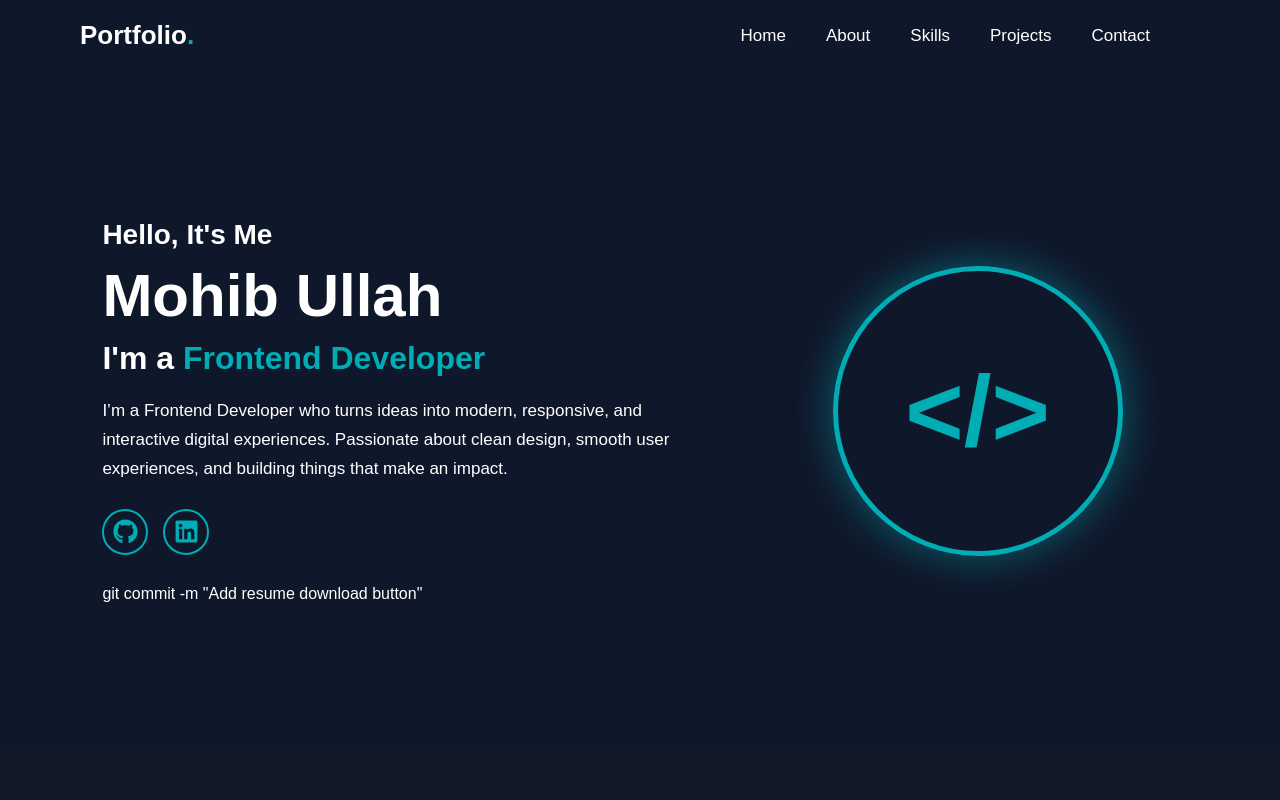
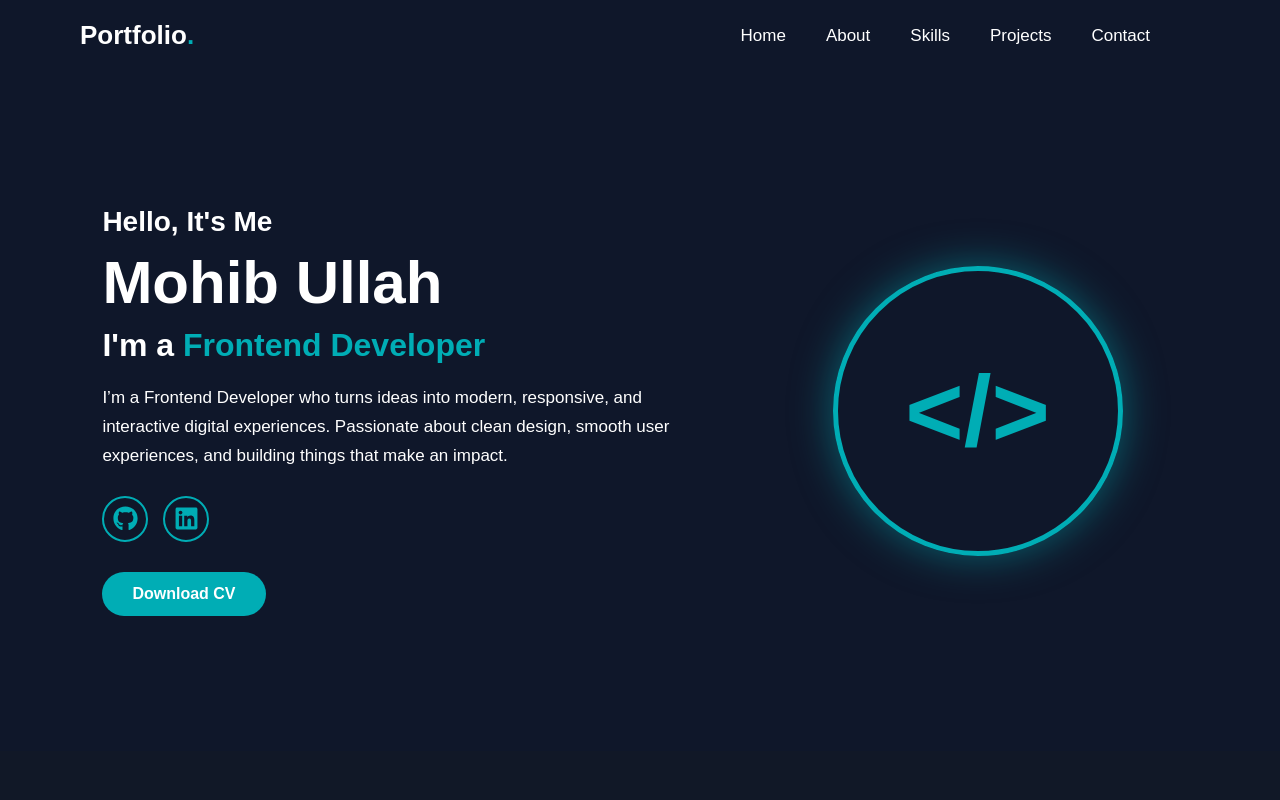
Before and after one commit to mohibdev1/my-portfolio, a React (Create React App) app: page / in a window 1280 px wide. Shown: the top 800 px of the page. Built offline with nearby package versions, Linux system fonts and the light colour scheme.

Commit message:
Fix resume download button

```diff
--- a/src/components/Hero.jsx
+++ b/src/components/Hero.jsx
@@ -35,8 +35,9 @@ function Hero() {
              <FaLinkedin />
           </a>
         </div>
-
-       git commit -m "Add resume download button"
+        <a href="/Resume.pdf" className="cv-btn" download>
+  Download CV
+</a>
       </div>
 
       <div className="hero-image">
```
